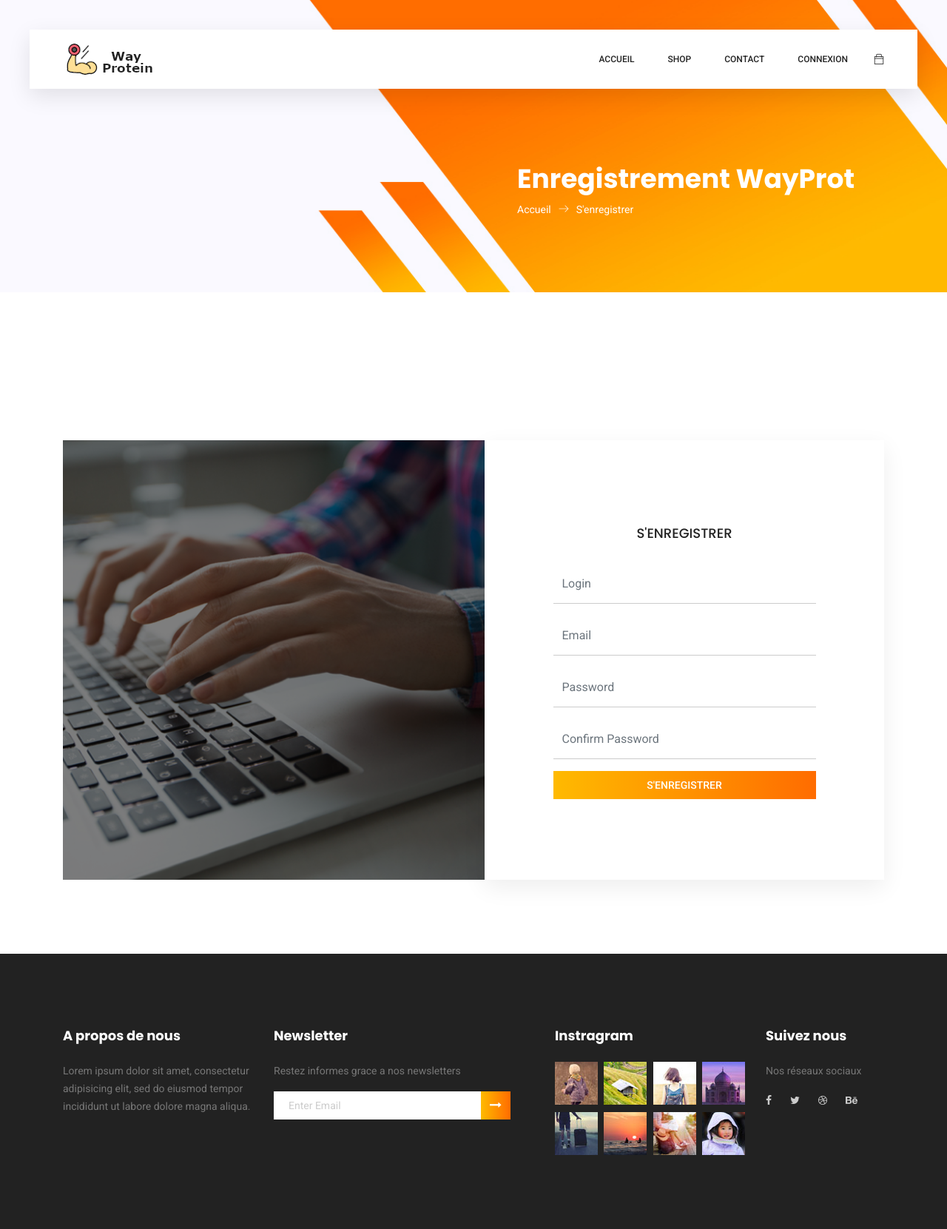
After one commit to utopyy/MartinLejeune-ProjetIPAM, a PHP site: page /views/signup.php in a window 1280 px wide. The commit adds this page. Shown: the whole page at 74% size. Run offline with PHP 8.4, Linux system fonts and the light colour scheme.

Commit message:
Ajout page connection/enregistrement

```diff
--- /dev/null
+++ b/controllers/login.php
@@ -0,0 +1,3 @@
+<?php
+include 'views/signup.php';
+?>
--- /dev/null
+++ b/controllers/signup.php
@@ -0,0 +1,3 @@
+<?php
+include 'views/signup.php';
+?>
--- a/views/includes/header.php
+++ b/views/includes/header.php
@@ -15,13 +15,13 @@
 						<ul class="nav navbar-nav menu_nav ml-auto">
 							<li class="nav-item"><a class="nav-link" href="/views/welcome.php">Accueil</a></li>
 							<li class="nav-item"><a class="nav-link" href="/views/shop.php">Shop</a></li>
-							<li class="nav-item"><a class="nav-link" href="contact.html">Contact</a></li>
+							<li class="nav-item"><a class="nav-link" href="#">Contact</a></li>
 							<li class="nav-item submenu dropdown">
 								<a href="#" class="nav-link dropdown-toggle" data-toggle="dropdown" role="button" aria-haspopup="true"
 								 aria-expanded="false">Connexion</a>
 								<ul class="dropdown-menu">
-									<li class="nav-item"><a class="nav-link" href="login.html">Se connecter</a></li>
-									<li class="nav-item"><a class="nav-link" href="signup.html">S'enregistrer</a></li>
+									<li class="nav-item"><a class="nav-link" href="/views/login.php">Se connecter</a></li>
+									<li class="nav-item"><a class="nav-link" href="/views/signup.php">S'enregistrer</a></li>
 								</ul>
 							</li>
 						</ul>
--- a/views/shop.php
+++ b/views/shop.php
@@ -7,7 +7,7 @@
 				<div class="col-first">
 					<h1>Magasin WayProt</h1>
 					<nav class="d-flex align-items-center">
-						<a href="/views/welcome.php">Home<span class="lnr lnr-arrow-right"></span></a>
+						<a href="/views/welcome.php">Accueil<span class="lnr lnr-arrow-right"></span></a>
 						<a href="#">Shop</a>
 					</nav>
 				</div>
--- /dev/null
+++ b/views/signup.php
@@ -0,0 +1,57 @@
+<?php ob_start() ?>
+	<!-- Start Banner Area -->
+	<body id="category">
+	<section class="banner-area organic-breadcrumb">
+		<div class="container">
+			<div class="breadcrumb-banner d-flex flex-wrap align-items-center justify-content-end">
+				<div class="col-first">
+					<h1>Enregistrement WayProt</h1>
+					<nav class="d-flex align-items-center">
+						<a href="/views/welcome.php">Accueil<span class="lnr lnr-arrow-right"></span></a>
+						<a href="#">S'enregistrer</a>
+					</nav>
+				</div>
+			</div>
+		</div>
+	</section>
+	<!-- End Banner Area -->
+		<!--================Login Box Area =================-->
+	<section class="login_box_area section_gap">
+		<div class="container">
+			<div class="row">
+				<div class="col-lg-6">
+					<div class="login_box_img">
+						<img class="img-fluid" src="/public/img/signup.jpg" alt="">
+					</div>
+				</div>
+				<div class="col-lg-6">
+					<div class="login_form_inner">
+						<h3>S'enregistrer</h3>
+						<form class="row login_form" action="contact_process.php" method="post" id="contactForm" novalidate="novalidate">
+							<div class="col-md-12 form-group">
+								<input type="text" class="form-control" id="name" name="name" placeholder="Login" onfocus="this.placeholder = ''" onblur="this.placeholder = 'Username'">
+							</div>
+							<div class="col-md-12 form-group">
+								<input type="email" class="form-control" id="name" name="name" placeholder="Email" onfocus="this.placeholder = ''" onblur="this.placeholder = 'Password'">
+							</div>
+							<div class="col-md-12 form-group">
+								<input type="password" class="form-control" id="name" name="name" placeholder="Password" onfocus="this.placeholder = ''" onblur="this.placeholder = 'Password'">
+							</div>
+							<div class="col-md-12 form-group">
+								<input type="password" class="form-control" id="name" name="name" placeholder="Confirm Password" onfocus="this.placeholder = ''" onblur="this.placeholder = 'Password'">
+							</div>
+							<div class="col-md-12 form-group">
+								<button type="submit" value="submit" class="primary-btn">S'enregistrer</button>
+							</div>
+						</form>
+					</div>
+				</div>
+			</div>
+		</div>
+	</section>
+</body>
+<?php
+$title = "S'inscrire";
+$content = ob_get_clean();
+include("includes/template.php");
+?>
```
Also changed, not shown: views/login.php (added, +58 -0 lines), public/img/signup.jpg (added).
